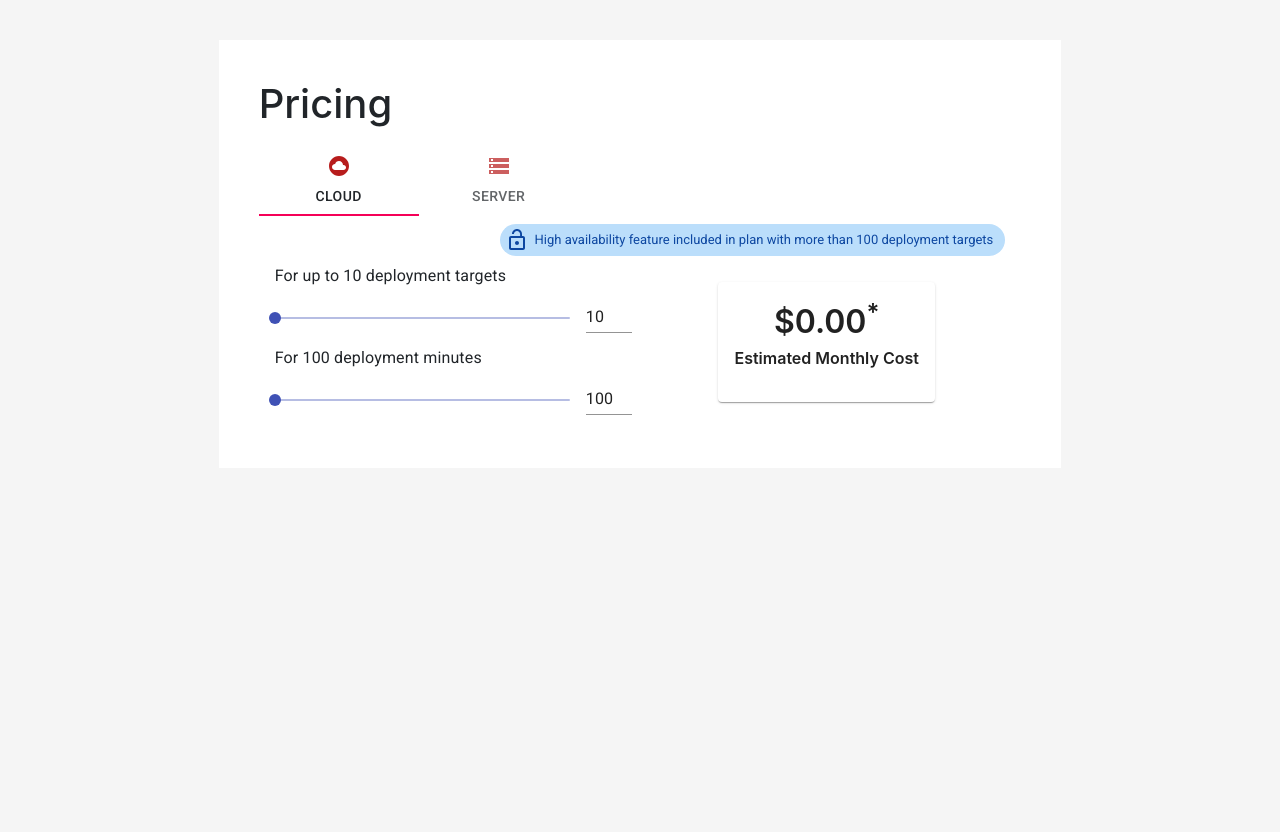
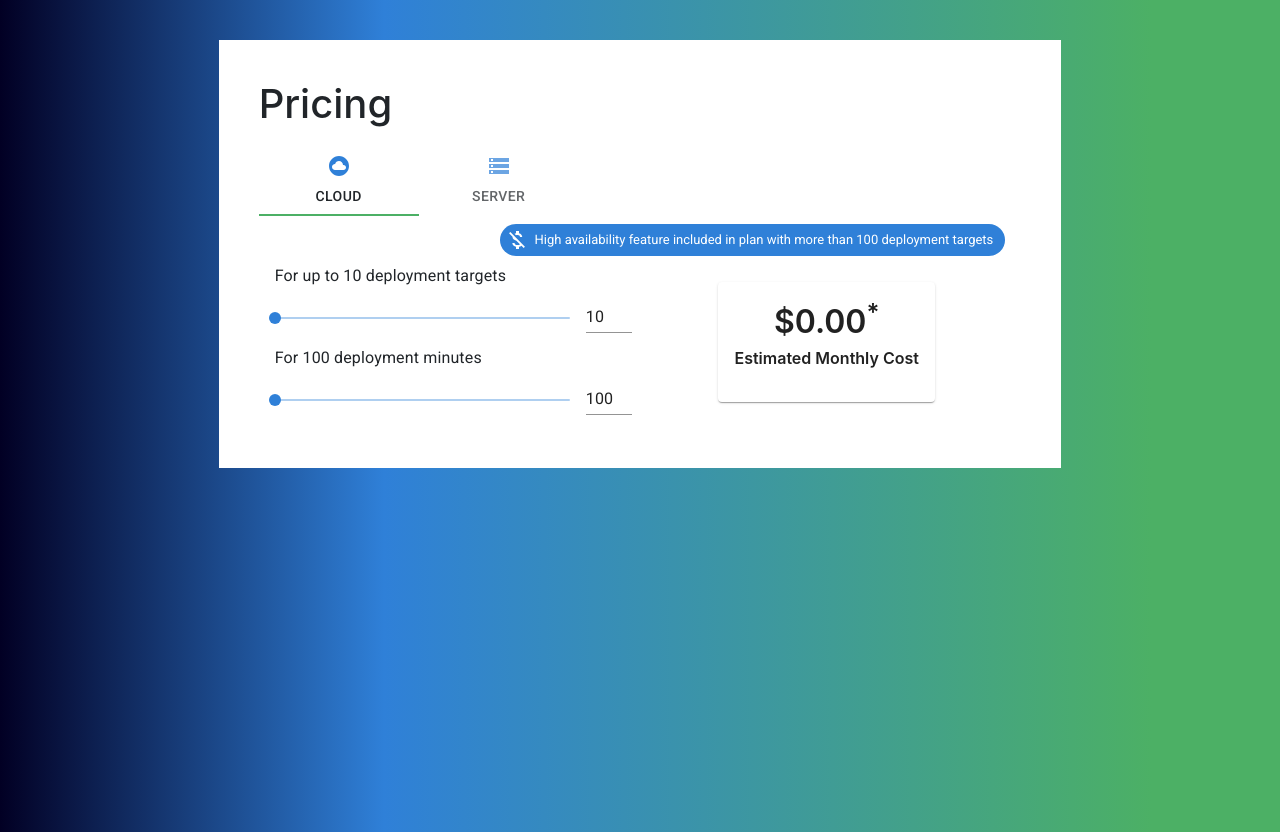
Before and after one commit to neilbo/octpus-design-react, a React (Create React App) app: page / in a window 1280 px wide. Before the commit the page ends 800 px from the top, so only its background shows below. Built offline with nearby package versions, Linux system fonts and the light colour scheme.

Commit message:
Add theme, move styles to scss files where possible.

```diff
--- a/src/App.scss
+++ b/src/App.scss
@@ -1,7 +1,13 @@
 @import './resources/styles.scss';
 
-// .app {
-//   margin: 50px;
-//   background-color: global-variable-exists($name: red[500]);
-//   // margin: var(--xxlg-spacing); // Why you no work?
-// }
+.app {
+  // TODO :: use these styles instead of useStyles/makeStyles
+  // TODO :: use spacing variables
+  margin-top: 32px;
+  margin-bottom: 16px;
+  padding: 48px;
+  background: linear-gradient(90deg, rgba(2,0,36,1) 0%, rgba(47,128,216,1) 30%, rgba(76,176,101,1) 90%);
+}
+.grid-container {
+  background: white;
+}
--- a/src/App.tsx
+++ b/src/App.tsx
@@ -1,31 +1,15 @@
 import React, { SetStateAction } from "react";
-import "./App.scss";
 import Cloud from "./pages/pricing/components/CloudPricing";
 import Server from "./pages/pricing/components/ServerPricing";
 import Tabs from '@material-ui/core/Tabs';
 import Tab from '@material-ui/core/Tab';
-import { Box, Grid, makeStyles } from "@material-ui/core";
-import { grey, red } from "@material-ui/core/colors";
+import { Box, Grid } from "@material-ui/core";
 import { CloudCircle, StorageOutlined } from "@material-ui/icons";
-
-const useStyles = makeStyles({
-  app: {
-    marginTop: 32,
-    marginBottom: 16,
-    backgroundColor: grey[100],
-    padding: 48,
-
-  },
-  grid: {
-    backgroundColor: '#fff',
-  },
-  tabIcon: {
-    color: red[900]
-  }
-})
+import { ThemeProvider } from '@material-ui/core';
+import octopusDeployTheme from './theme';
+import "./App.scss";
 
 function App() {
-  const classes = useStyles();
   const [selectedTab, setSelectedTab] = React.useState(0);
 
   const handleChange = (event: any, newValue: SetStateAction<number>) => {
@@ -40,27 +24,33 @@ function App() {
   }
 
   return (
+
     <>
-      <Box className={classes.app}>
-        <Grid container spacing={10} >
+      <ThemeProvider theme={octopusDeployTheme}>
+
+        <Box className="app">
+          <Grid container spacing={10} >
             <Grid item xs></Grid>
-            <Grid item xs={10} sm={8} className={classes.grid}>
+            <Grid item xs={10} sm={8} className="grid-container">
               <h1>Pricing</h1>
               <Tabs value={selectedTab} onChange={handleChange} aria-label="Pricing Tabs">
-                <Tab label="Cloud" {...a11yProps(0)}
-                  icon={<CloudCircle className={classes.tabIcon} />}
+                <Tab
+                  label="Cloud"
+                  {...a11yProps(0)}
+                  icon={<CloudCircle color="primary" />}
                 />
-                <Tab label="Server" {...a11yProps(1)}
-                  icon={<StorageOutlined className={classes.tabIcon} />}
+                <Tab label="Server"
+                  {...a11yProps(1)}
+                  icon={<StorageOutlined color="primary" />}
                 />
               </Tabs>
               {selectedTab === 0 && <Cloud />}
               {selectedTab === 1 && <Server />}
             </Grid>
             <Grid item xs></Grid>
-        </Grid>
-      </Box>
-
+          </Grid>
+        </Box>
+      </ThemeProvider>
     </>
   );
 }
--- a/src/pages/pricing/components/CloudPricing.tsx
+++ b/src/pages/pricing/components/CloudPricing.tsx
@@ -1,20 +1,20 @@
 import * as React from "react";
 import { useState } from "react";
-import { Box, Grid, Input, Slider, Typography, Paper, Card } from "@material-ui/core";
-import { makeStyles } from "@material-ui/core/styles";
+// import { makeStyles } from "@material-ui/core/styles";
+// import classNames from "classnames";
+import { Box, Grid, Input, Slider, Typography, Card } from "@material-ui/core";
 import { formatCcy, handleInvalidValue } from "../../../utils";
 import HighAvailabilityInfo from "./HighAvailabilityInfo";
-import { red } from "@material-ui/core/colors";
 import styles from "./Pricing.module.scss";
 
-
-const useStyles = makeStyles((theme) => ({
-  paper: {
-    padding: theme.spacing(2),
-    textAlign: 'center',
-    color: theme.palette.text.secondary
-  }
-}));
+  // TODO :: not used but for reference
+// const useStyles = makeStyles((theme) => ({
+//   pricing: {
+//     padding: theme.spacing(2),
+//     textAlign: 'center',
+//     color: theme.palette.text.secondary
+//   }
+// }));
 
 const FREE_TARGETS = 10;
 const FREE_MINUTES = 100;
@@ -31,7 +31,7 @@ const isChargedMinutes = (valueMinutes: number | string): boolean => {
 };
 
 const CloudPricing = () => {
-  const classes = useStyles();
+  // const classes = useStyles();
 
   // Deployment Targets
   const [valueTargets, setValueTargets] = useState(FREE_TARGETS);
@@ -94,7 +94,6 @@ const CloudPricing = () => {
   );
   const [haCheckboxVal, setHaCheckboxVal] = useState(false);
   const isEligibleHA = valueTargets >= HIGH_AVAILABILITY_TARGETS;
-  const renderHaChecked = haCheckboxVal || isEligibleHA;
   const highAvailabilityCheck = (e: { target: { checked: any } }) => {
     // Updating checkbox state
     const newHaCheckboxVal = e.target.checked;
@@ -231,8 +230,6 @@ const CloudPricing = () => {
 
               </p>
             </Card>
-
-            {/* <Paper className={classes.paper}>xs=12 sm=6</Paper> */}
           </Grid>
         </Grid>
       </Box>
--- a/src/pages/pricing/components/HighAvailabilityInfo.tsx
+++ b/src/pages/pricing/components/HighAvailabilityInfo.tsx
@@ -1,14 +1,14 @@
 import * as React from "react";
 import Chip from '@material-ui/core/Chip';
-import LockOpen from '@material-ui/icons/LockOpen';
+import MoneyOff from '@material-ui/icons/MoneyOff';
 import { makeStyles } from "@material-ui/core";
-import { blue } from "@material-ui/core/colors";
 
 
 const useStyles = makeStyles({
   highAvailability: {
-    backgroundColor: blue[100],
-    color: blue[900],
+    // TODO :: Clean up
+    // backgroundColor: blue[100],
+    // color: blue[900],
   }
 })
 const HighAvailabilityInfo = () => {
@@ -17,7 +17,8 @@ const HighAvailabilityInfo = () => {
     return (
         <Chip
         className={classes.highAvailability}
-        icon={<LockOpen className={classes.highAvailability} />}
+        icon={<MoneyOff className={classes.highAvailability} />}
+        color="primary"
         label="High availability feature included in plan with more than 100
       deployment targets"
       />
--- a/src/pages/pricing/components/ServerPricing.tsx
+++ b/src/pages/pricing/components/ServerPricing.tsx
@@ -1,21 +1,22 @@
 import * as React from "react";
 import { useState } from "react";
-import classNames from "classnames";
-import { Box, Card, Grid, Input, Paper, Slider, Typography } from "@material-ui/core";
-import { makeStyles } from "@material-ui/core/styles";
+// import classNames from "classnames";
+// import { makeStyles } from "@material-ui/core/styles";
+import { Box, Card, Grid, Input, Slider, Typography } from "@material-ui/core";
 import { formatCcy, handleInvalidValue } from "../../../utils";
 import { FormControlLabel } from "@material-ui/core";
 import { Checkbox } from "@material-ui/core";
 import HighAvailabilityInfo from "./HighAvailabilityInfo";
 import styles from "./Pricing.module.scss";
 
-const useStyles = makeStyles((theme) => ({
-  paper: {
-    padding: theme.spacing(2),
-    textAlign: 'center',
-    color: theme.palette.text.secondary
-  }
-}));
+// TODO :: not used but for reference
+// const useStyles = makeStyles((theme) => ({
+//   pricing: {
+//     padding: theme.spacing(2),
+//     textAlign: 'center',
+//     color: theme.palette.text.secondary
+//   }
+// }));
 
 const FREE_TARGETS = 10;
 const COST_PER_TARGET = 10;
@@ -29,7 +30,7 @@ const isChargedTargets = (valueTargets: number | string): boolean => {
 
 const ServerPricing = () => {
   // Styling
-  const classes = useStyles();
+  // const classes = useStyles();
 
   // Deployment Targets
   const [valueTargets, setValueTargets] = useState(FREE_TARGETS);
@@ -199,7 +200,6 @@ const ServerPricing = () => {
                 <p className={styles.description}>Estimated Monthly Cost</p>
               </p>
             </Card>
-            {/* <Paper className={classes.paper}>xs=12 sm=6</Paper> */}
           </Grid>
         </Grid>
       </Box>
--- a/src/resources/styles.scss
+++ b/src/resources/styles.scss
@@ -12,12 +12,15 @@
 
 body {
     margin: 0;
+    // TODO :: Move to ThemeProvider
     font-family: -apple-system, BlinkMacSystemFont, 'Segoe UI', 'Roboto', 'Oxygen',
       'Ubuntu', 'Cantarell', 'Fira Sans', 'Droid Sans', 'Helvetica Neue',
       sans-serif;
     -webkit-font-smoothing: antialiased;
     -moz-osx-font-smoothing: grayscale;
-    background: #f5f5f5; //grey[100]
+    height: 100vh;
+    background: rgb(2,0,36);
+    background: linear-gradient(90deg, rgba(2,0,36,1) 0%, rgba(47,128,216,1) 30%, rgba(76,176,101,1) 90%);
   }
 
   code {
--- /dev/null
+++ b/src/theme.tsx
@@ -0,0 +1,15 @@
+import { createMuiTheme } from '@material-ui/core/styles';
+
+const octopusDeployTheme = createMuiTheme({
+    palette: {
+      primary: {
+        main: '#2F80D8'
+      },
+      secondary: {
+        main: '#4CB065'
+      },
+    },
+    // Font
+  });
+
+  export default octopusDeployTheme;
```
